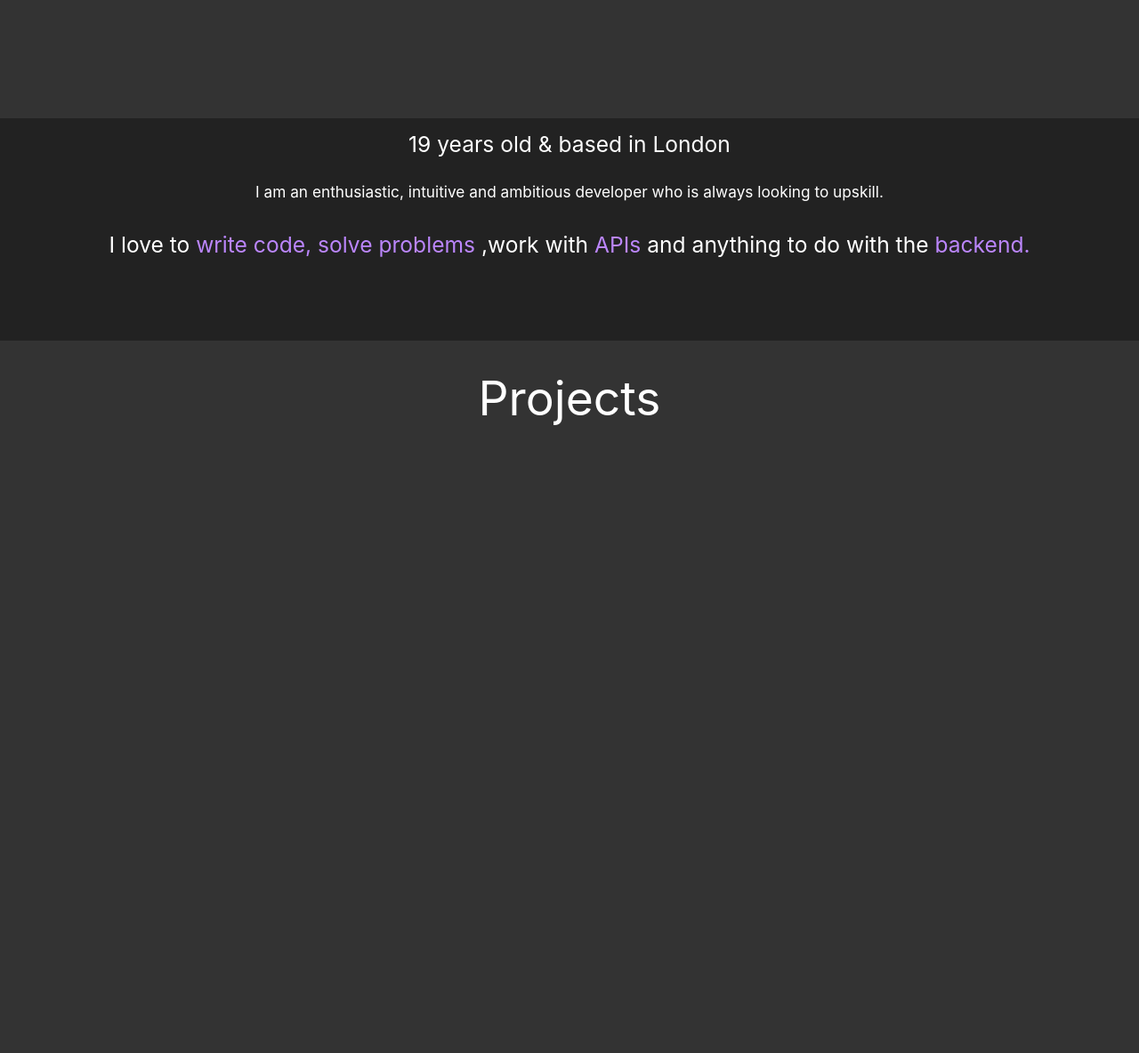
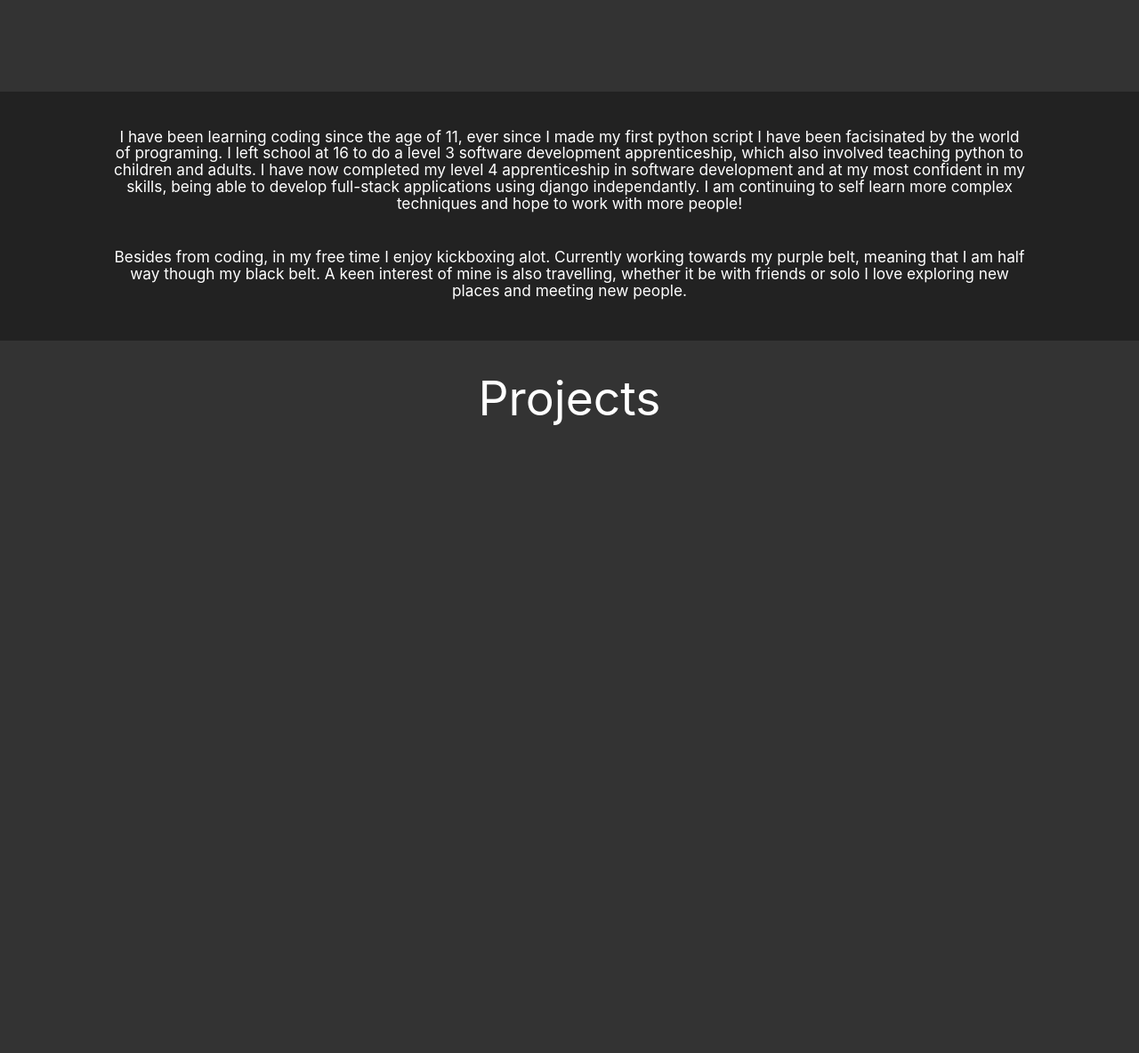
Before and after one commit to jessicaeverard/newportfolio, a Django app: page / in a window 1280 px wide. Shown: the part 1217-2401 px from the top of the page at 89% size. Run offline with Django 3.2, Linux system fonts and the light colour scheme; data that the repository does not hold is empty.

Commit message:
about me css updated with nav bar bug fix

```diff
--- a/actualwebsite/templates/home.html
+++ b/actualwebsite/templates/home.html
@@ -87,13 +87,18 @@
       color: white;
     }
 
+    .socialbuttons:visited {
+      background-color: transparent;
+    }
+
     .title{
       text-align: center;
       color: white;
     }
 
     #aboutpic{
-      height:200px;
+      height:300px;
+      padding-right: 70px;
     }
 
     .aboutcontent{
@@ -101,7 +106,7 @@
         left: 0;
         bottom: 0;
         width: 100%;
-        height: 250px;
+        height: 35%;
         position: absolute;
       }
 
@@ -109,6 +114,8 @@
     position: fixed;
     margin-top: 0px;
     }
+
+
 
     .card{
       width: 300px;
@@ -118,11 +125,7 @@
     .projectcontainer{
      display: flex;
     justify-content: space-evenly;
-    margin-top: 90px;
-    }
 
-     .nav-wrapper{
-       background-color: #222222;
     }
 
     .form-style{
@@ -130,9 +133,26 @@
       padding-top: 60px;
     }
 
+    .summary-box{
+      display: flex;
+      justify-content: space-evenly;
+      flex-direction: row;
+    }
+
+    .content-text{
+      padding-top: 30px;
+      width: 80%;
+    }
+
+    .summary-text{
+      width: 400px;
+    }
+
     </style>
     <section id="home">
-       <nav>
+
+       <div class="navbar-fixed">
+         <nav class="N/A transparent navbar-transition cool-navbar z-depth-0">
           <div class="nav-wrapper">
            <ul id="nav" class="left hide-on-med-and-down">
             <li><a href="#home">Home</a></li>
@@ -143,6 +163,7 @@
            </ul>
           </div>
          </nav>
+        </div>
 
      <div class="hero-image">
       <div class="hero-text">
@@ -166,12 +187,24 @@
     <section id="aboutme">
       <center>
       <h2 class ="title">About me</h2>
+       <div class="summary-box">
+        <div class ="summary-text">
+          <h5 class="white-text"> 19 years old & based in London </h5>
+          <h5 class="white-text"><br> I am an enthusiastic, intuitive and ambitious developer who is always looking to upskill. <br></h5>
+          <h5 class="white-text" style="padding-top:20px;">I love to <span style="color:#bb86fc">write code, solve problems, </span>work with<span style="color:#bb86fc"> APIs </span>and anything to do with the<span style="color:#bb86fc"> backend.</span></h5>
+          </h5>
+        </div>
          <img id="aboutpic" src="{% static 'admin/img/pic.JPG' %}">
+       </div>
           <div class="aboutcontent">
-                <h5 class="white-text"> 19 years old & based in London </h5>
-                    <h6 class="white-text"><br> I am an enthusiastic, intuitive and ambitious developer who is always looking to upskill. <br></h6>
-                <h5 class="white-text" style="padding-top:20px;">I love to <span style="color:#bb86fc">write code, solve problems </span>,work with<span style="color:#bb86fc"> APIs </span>and anything to do with the<span style="color:#bb86fc"> backend.</span></h5>
-                </h5>
+            <div class="content-text">
+            <h6 class="white-text"> I have been learning coding since the age of 11, ever since I made my first python script I have been facisinated by the world of programing. I left school at
+              16 to do a level 3 software development apprenticeship, which also involved teaching python to children and adults. I have now completed my level 4 apprenticeship in software development and at my most confident in my skills, being able to
+            develop full-stack applications using django independantly. I am continuing to self learn more complex techniques and hope to work with more people! </h6><br>
+            <h6 class="white-text">Besides from coding, in my free time I enjoy kickboxing alot. Currently working towards my purple belt, meaning that I am half way though my black belt.
+              A keen interest of mine is also travelling, whether it be with friends or solo I love exploring new places and meeting new people.
+            </h6>
+            </div>
           </div>
       </center>
     </section>
@@ -218,7 +251,8 @@
     <section id="cv">
          <h2 class="title"> CV </h2>
         <center>
-        <iframe src="https://docs.google.com/document/d/e/2PACX-1vQbo3Jnf-_8vQ_M4PxgFIgarfwTFlw3BRprFX483U5ZMzio4G97m4Ota2SbyLM0Tg/pub?embedded=true" style="width:50%;" height="600px;"  frameborder="0"></iframe>
+          <iframe src="https://docs.google.com/document/d/e/2PACX-1vQNWboCovnNN6qfVi6exvBngoTJxb4IcbOMpvYP7Ve3uFHluYniRRBt0XMwXeYNMQ/pub?embedded=true"
+          style="width:50%;" height="600px;"  frameborder="0"></iframe>
         </center>
     </section>
 
```
Lines whose indentation alone changed are shown as unchanged.
